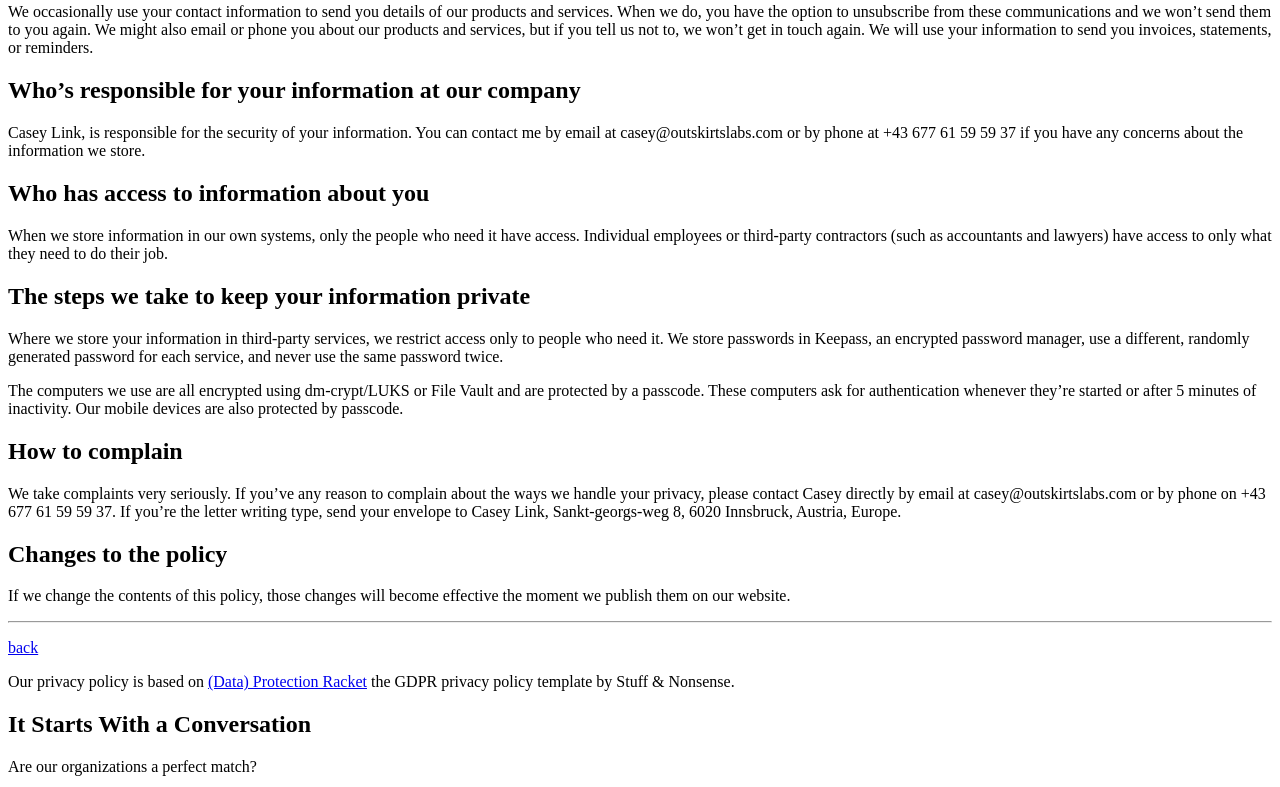
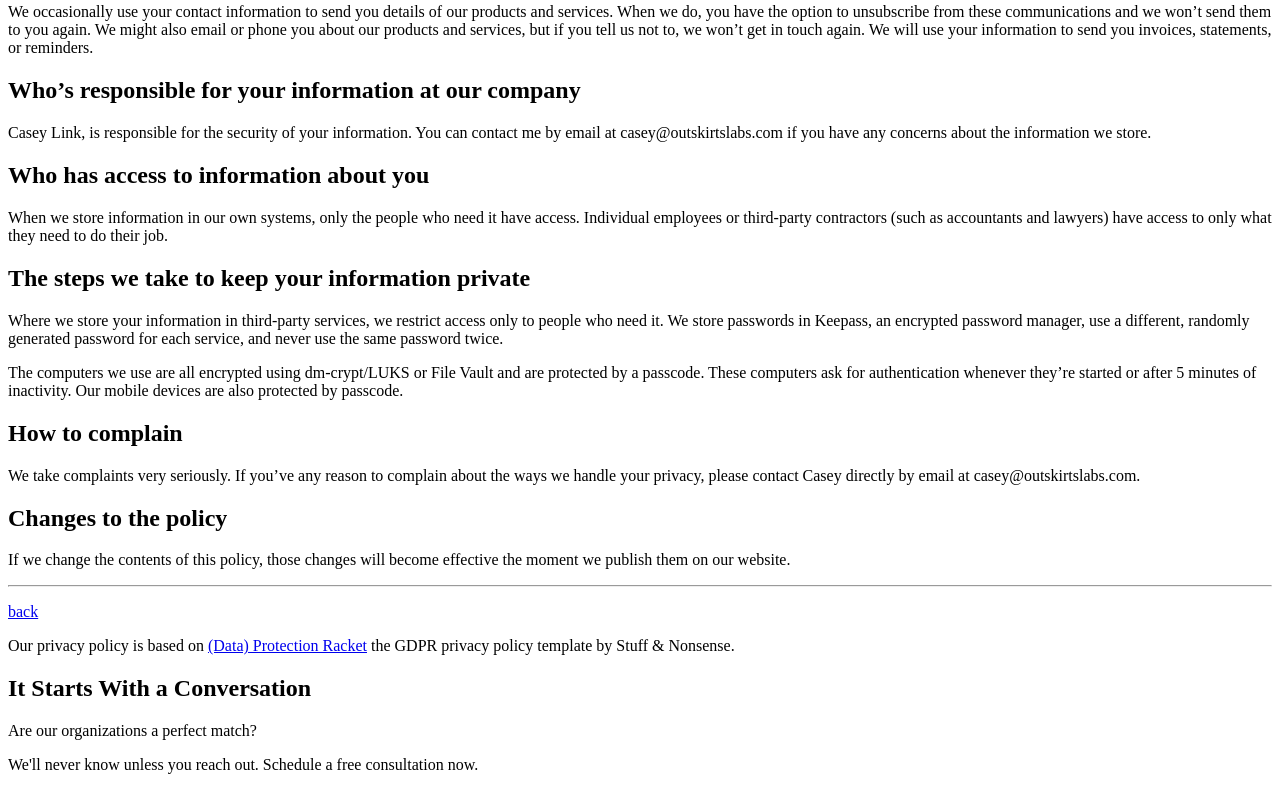
Before and after one commit to outskirtslabs/com, a website: page src/index.html in a window 1280 px wide. Shown: the part 3900-4687 px from the top of the page. Drawn offline with Linux system fonts and the light colour scheme.

Commit message:
remove phone number and specific address

```diff
--- a/src/index.html
+++ b/src/index.html
@@ -589,7 +589,7 @@ Technologies used:
                                something you might later regret.</p>
 
       <p>
-        <small>Last updated: 23 October 2018</small>
+        <small>Last updated: 26 Feb 2021</small>
       </p>
     </header>
     <article>
@@ -651,7 +651,7 @@ Technologies used:
          information to send you invoices, statements, or reminders.</p>
       <h2 id="pr-06">Who’s responsible for your information at our company</h2>
       <p>Casey Link, is responsible for the security of your information. You can contact me by
-         email at casey@outskirtslabs.com or by phone at +43 677 61 59 59 37 if you have any
+         email at casey@outskirtslabs.com if you have any
          concerns about the information we store.</p>
       <h2 id="pr-07">Who has access to information about you</h2>
       <p>When we store information in our own systems, only the people who need it have access.
@@ -666,9 +666,8 @@ Technologies used:
          minutes of inactivity. Our mobile devices are also protected by passcode.</p>
       <h2 id="pr-09">How to complain</h2>
       <p>We take complaints very seriously. If you’ve any reason to complain about the ways we
-         handle your privacy, please contact Casey directly by email at casey@outskirtslabs.com or
-         by phone on +43 677 61 59 59 37. If you’re the letter writing type, send your envelope to
-         Casey Link, Sankt-georgs-weg 8, 6020 Innsbruck, Austria, Europe.</p>
+         handle your privacy, please contact Casey directly by email at
+         casey@outskirtslabs.com.</p>
       <h2 id="pr-10">Changes to the policy</h2>
       <p>If we change the contents of this policy, those changes will become effective the moment we
          publish them on our website.</p>
@@ -795,10 +794,8 @@ Technologies used:
         <address>
           <ul class="list-unstyled">
             <li>Casey Link</li>
-            <li>Sankt-georgs-weg 8</li>
             <li>6020 Innsbruck, Austria</li>
             <li></li>
-            <li>tel. +43 677 61 59 59 37</li>
             <li>UID-Nr: ATU73781614</li>
           </ul>
         </address>
```
